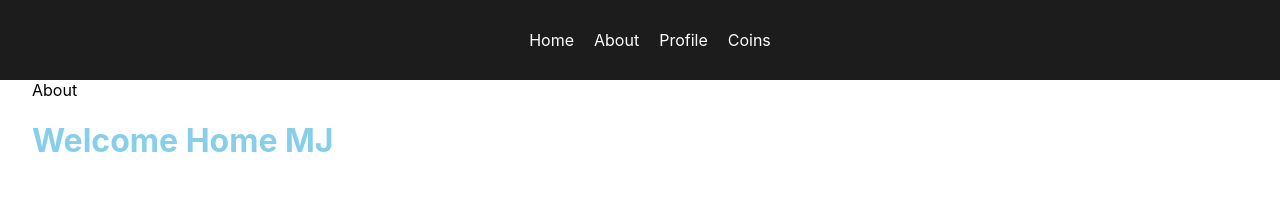
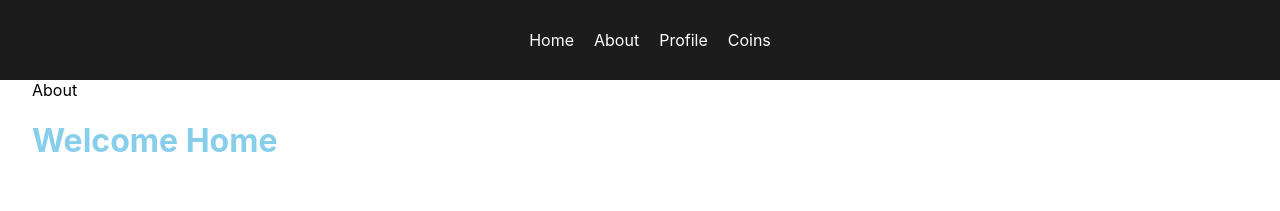
Before and after one commit to MJ174/next-js, a Next.js app: page / in a window 1280 px wide. Shown: the top 211 px of the page. Built offline with nearby package versions, Linux system fonts and the light colour scheme.

Commit message:
Update index.js

```diff
--- a/pages/index.js
+++ b/pages/index.js
@@ -10,7 +10,7 @@ export default function Home() {
       </Head>
       <Link href="about">About</Link>
       <h1 Welcome className={styles.homeTitle}>
-        Welcome Home MJ
+        Welcome Home
       </h1>
     </div>
   );
```
